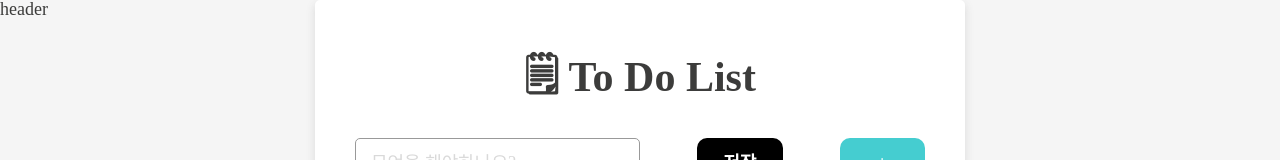
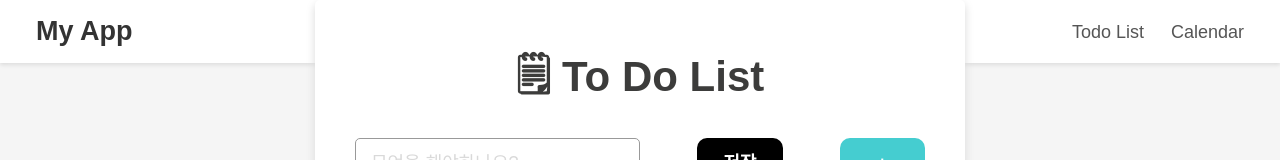
Before and after one commit to kyckk/doplan_front, a React (Create React App) app: page / in a window 1280 px wide. Shown: the top 160 px of the page. Built offline with nearby package versions, Linux system fonts and the light colour scheme; no server answers.

Commit message:
navbar및 완료된일 수정정

```diff
--- a/src/component/Dialog.jsx
+++ b/src/component/Dialog.jsx
@@ -1,7 +1,6 @@
 import "../static/main.css";
 import { useState } from "react";
 const Dialog = ({ open,state, onClose ,sqeunce}) => {
-    console.log("sqeunce",sqeunce)
     const [inputValue, setInputValue] = useState("");
     const handleChange= (e) => {
         setInputValue(e.target.value);
--- /dev/null
+++ b/src/component/Navbar.jsx
@@ -0,0 +1,18 @@
+import React from "react";
+import "../static/main.css";
+const Navbar = () => {
+  return (
+    <nav className="navbar">
+      <div className="logo">My App</div>
+      <ul>
+        <li>
+          <a href="/">Todo List</a>
+        </li>
+        <li>
+          <a href="/calendar">Calendar</a>
+        </li>
+      </ul>
+    </nav>
+  );
+};
+export default Navbar;
--- a/src/component/Page.jsx
+++ b/src/component/Page.jsx
@@ -1,9 +1,10 @@
 import React from "react";
+import Navbar from "./Navbar";
 
-const Page = ({ header, children }) => {
+const Page = ({  children }) => {
   return (
     <div>
-      {header}
+      <Navbar/>
       {children}
     </div>
   );
--- a/src/lib/Api/TodoApi.js
+++ b/src/lib/Api/TodoApi.js
@@ -31,8 +31,27 @@ const SaveTodo = async (toDoList) => {
 
   return "";
 };
+
+const updateTodo = async (toDoList) => {
+  try {
+    const response = await fetch("http://localhost:8080/updateTodo", {
+      method: "POST",
+      headers: {
+        "Content-Type": "application/json", // 서버에 JSON을 보낼 때 명시
+      },
+      body: JSON.stringify(toDoList), // toDoList를 JSON으로 변환해서 보냄
+    });
+    //const data = await response.json();  // 서버에서 JSON 응답을 받음
+    console.log("-------------------------"+response);
+  } catch (error) {
+    console.error("Error fetching updateTodo :", error);
+  }
+
+  return "";
+};
 const TodoApi = {
   GetTodoList: GetTodoList,
   SaveTodo: SaveTodo,
+  updateTodo: updateTodo,
 };
 export default TodoApi;
--- a/src/page/todo/index.jsx
+++ b/src/page/todo/index.jsx
@@ -7,6 +7,7 @@ import ToDo from "../../component/Todo";
 import TodoApi from "../../lib/Api/TodoApi";
 import TextButton from "../../component/TextButton";
 import Dialog from "../../component/Dialog";
+import { format} from "date-fns";
 const Todo = () => {
   const [inputValue, setInputValue] = useState("");
   const [toDoList, setToDoList] = useState([
@@ -14,11 +15,13 @@ const Todo = () => {
   ]);
   const [isOpen, setIsOpen] = useState(false);
   const [currentSeq, setCurrentSeq] = useState(null);
-  const data = async () => {
+  const data = async (list) => {
     console.log("저장~~~~~~~~~~toDoList", toDoList);
-
+    if(list === null){
+      list = toDoList;
+    }
     try {
-      await TodoApi.SaveTodo(toDoList);
+      await TodoApi.SaveTodo(list);
     } catch (error) {
       console.error("Error fetching data:", error);
     }
@@ -36,17 +39,20 @@ const Todo = () => {
   useEffect(() => {
     const fetchData = async () => {
       let array = [];
+      let filterArray =[];
       try {
         array = await TodoApi.GetTodoList();
-        array.forEach(element => {
-          if(element.completed ===true){
-            toggleComplete(element.todoId)
-          }
-        })
+        filterArray =array.filter((element) => element.completed === false)
+        console.log("array", filterArray);
+        // array.forEach(element => {
+        //   if(element.completed ===true){
+        //     toggleComplete(element.todoId)
+        //   }
+        // })
       } catch (e) {
         console.error(e);
       } finally {
-        setToDoList(array)
+        setToDoList(filterArray)
       }
 
     };
@@ -72,6 +78,13 @@ const Todo = () => {
   const getUncompletedToDoList = () => toDoList.filter(isUncompletedToDo);
 
   const removeAllCompletedToDo = () => {
+
+    const updateList=toDoList.filter((todo)=> todo.completed === true).map((todo) => {
+      return { ...todo, updatedAt: format( new Date(), "yyyy-MM-d") };
+    })
+    console.log("삭제할 목록", updateList);
+    console.log("현재시간간",format( new Date(), "yyyy-MM-d"));
+    data(updateList);
     setToDoList((current) => current.filter(isUncompletedToDo));
   };
 
--- a/src/static/main.css
+++ b/src/static/main.css
@@ -134,12 +134,17 @@
     border-radius: 8px;
     display: flex;
     justify-content: center;
-    flex-flow: column;
+    /* flex-flow: column; */
     padding: 16px;
     position: relative;
     width: 300px;
     z-index: 1100;
-    height: 50%;
+    height: 30%;
+  }
+  .Dialog>*{
+    margin-bottom: 10px;
+    margin-top: 50px;
+    height: 20%;
   }
   .BackDrop {
     align-items: center;
@@ -183,3 +188,45 @@
     color: white;
     border-radius: 50%;
   }
+
+
+  /* Navbar.css */
+
+body {
+  margin: 0;
+  font-family: Arial, sans-serif;
+}
+
+.navbar {
+  background-color: #ffffff;
+  box-shadow: 0 2px 4px rgba(0, 0, 0, 0.1);
+  padding: 1rem 2rem;
+  display: flex;
+  justify-content: space-between;
+  align-items: center;
+}
+
+.logo {
+  font-size: 1.5rem;
+  font-weight: bold;
+  color: #333;
+}
+
+.navbar ul {
+  list-style: none;
+  display: flex;
+  gap: 1.5rem;
+  margin: 0;
+  padding: 0;
+}
+
+.navbar a {
+  text-decoration: none;
+  color: #555;
+  font-size: 1rem;
+  transition: color 0.3s ease;
+}
+
+.navbar a:hover {
+  color: #007bff;
+}
```
